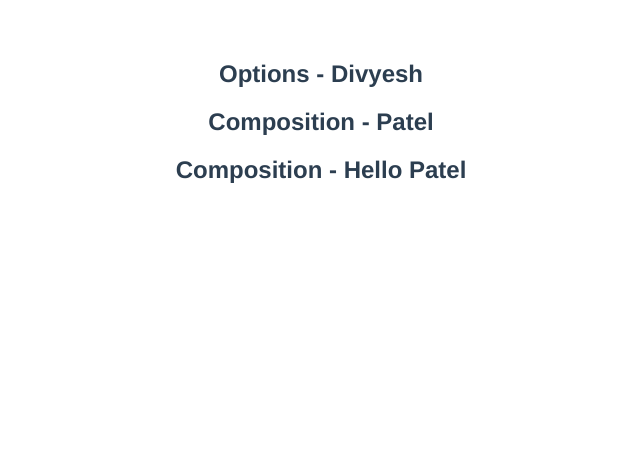
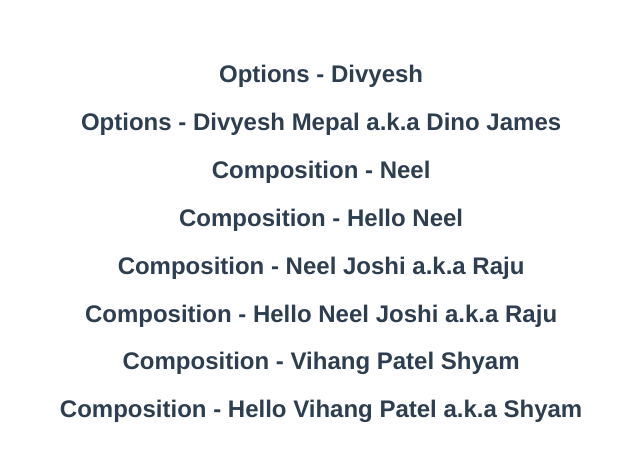
Before and after one commit to divyeshz/vue-composition-codevolution, a Vue app: page / in a window 1280 px wide. Shown: the top 462 px of the page, without its empty margins (319-959 px from the left). Built offline with nearby package versions, Linux system fonts and the light colour scheme.

Commit message:
Replacing data with reactive

```diff
--- a/src/components/Data.vue
+++ b/src/components/Data.vue
@@ -1,30 +1,57 @@
 <template>
     <div>
         <h2>Options - {{ o_firstName }}</h2>
+        <h2>Options - {{ o_firstName }} {{ o_lastName }} a.k.a {{ o_heroName }}</h2>
+
         <h2>Composition - {{ c_firstName }}</h2>
         <h2>Composition - {{ greet }}</h2>
+
+        <h2>Composition - {{ c_firstName }} {{ c_lastName }} a.k.a {{ c_heroName }}</h2>
+        <h2>Composition - {{ greetHero }}</h2>
+
+        <h2>Composition - {{ state.firstName }} {{ state.lastName }} {{ state.heroName }}</h2>
+        <h2>Composition - {{ reactiveGreetHero }}</h2>
+
     </div>
 </template>
 
 <script>
-import { ref } from 'vue'
+import { ref, reactive } from 'vue'
 
 export default {
     name: 'DataComponent',
     setup() {
-        const c_firstName = ref('Mepal')
-        c_firstName.value = 'Patel'
+        const c_firstName = ref('Neel')
+        const c_lastName = ref('Joshi')
+        const c_heroName = ref('Raju')
+
         const greet = `Hello ${c_firstName.value}`
-        console.log('c_firstName', c_firstName);
+        const greetHero = `Hello ${c_firstName.value} ${c_lastName.value} a.k.a ${c_heroName.value}`
+
+        const state = reactive({
+            firstName: 'Vihang',
+            lastName: 'Patel',
+            heroName: 'Shyam',
+        })
+
+        const reactiveGreetHero = `Hello ${state.firstName} ${state.lastName} a.k.a ${state.heroName}`
 
         return {
             c_firstName,
-            greet
+            c_lastName,
+            c_heroName,
+            greet,
+            greetHero,
+            state,
+            reactiveGreetHero
         }
     },
     data() {
         return {
             o_firstName: 'Divyesh',
+            o_lastName: 'Mepal',
+            o_heroName: 'Dino James',
+
         }
     },
 }
```
